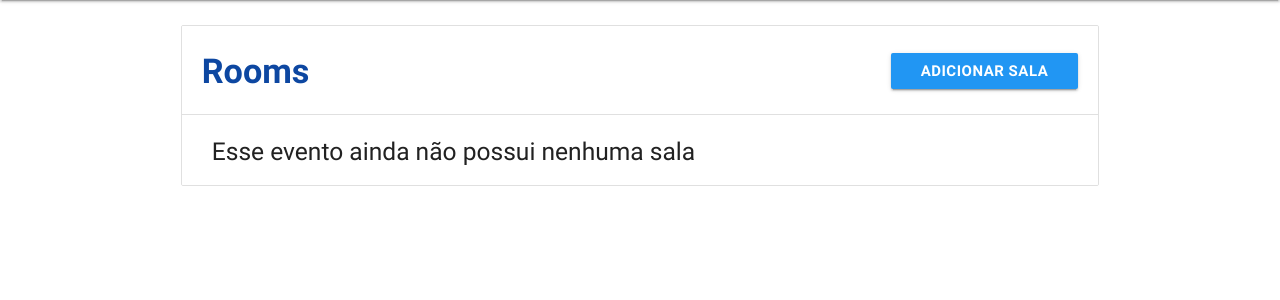
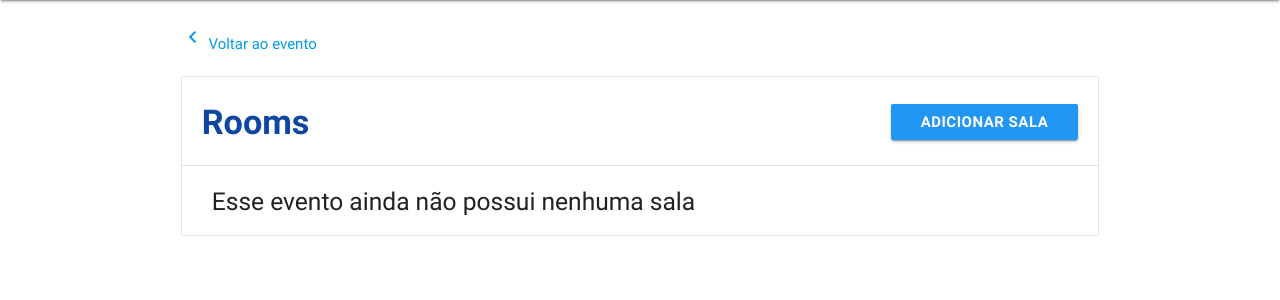
Before and after one commit to werberth/EventPlus, a Django app: template frontend/templates/talks/list_rooms.html in a window 1280 px wide. Shown: the part 64-364 px from the top of the page. Run offline with Django 3.2, Linux system fonts and the light colour scheme; the template is opened without the code that fills it, so the values that code supplies are empty; style sheets or scripts are compiled from the project's sources; some libraries are stand-ins or nearby versions.

Commit message:
Adding link to return a event edit page

```diff
--- a/frontend/templates/talks/list_rooms.html
+++ b/frontend/templates/talks/list_rooms.html
@@ -5,6 +5,9 @@
 
 {% block content %}
 	<div class="container">
+		<div class="row">
+		<a href="{% url 'events:edit' event.slug %}"><i class="keyboard_arrow_left material-icons">chevron_left</i> Voltar ao evento</a>
+		</div>
 		<div class="row">
 		    <ul class="collection with-header list">
 	            <li class="collection-header">
```
